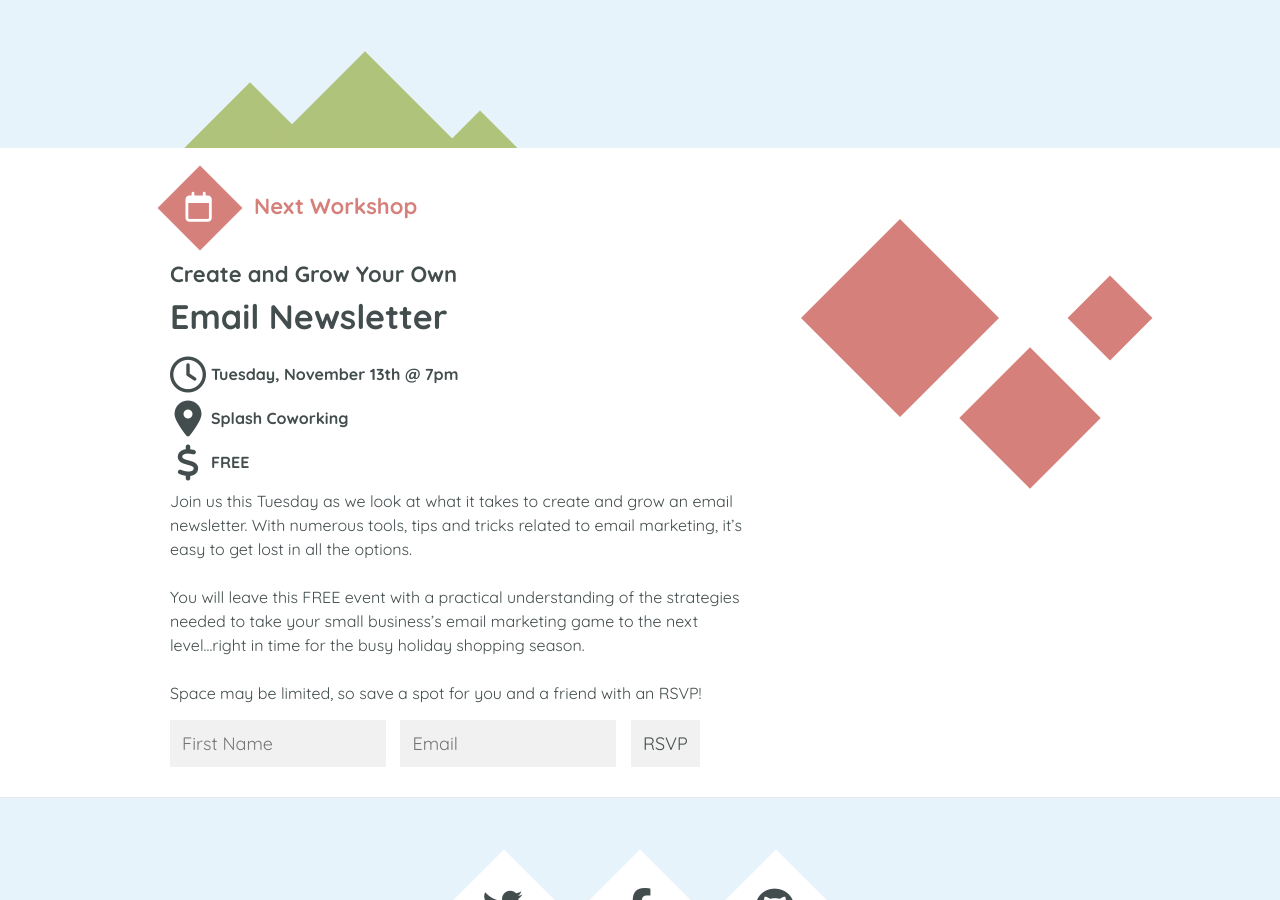
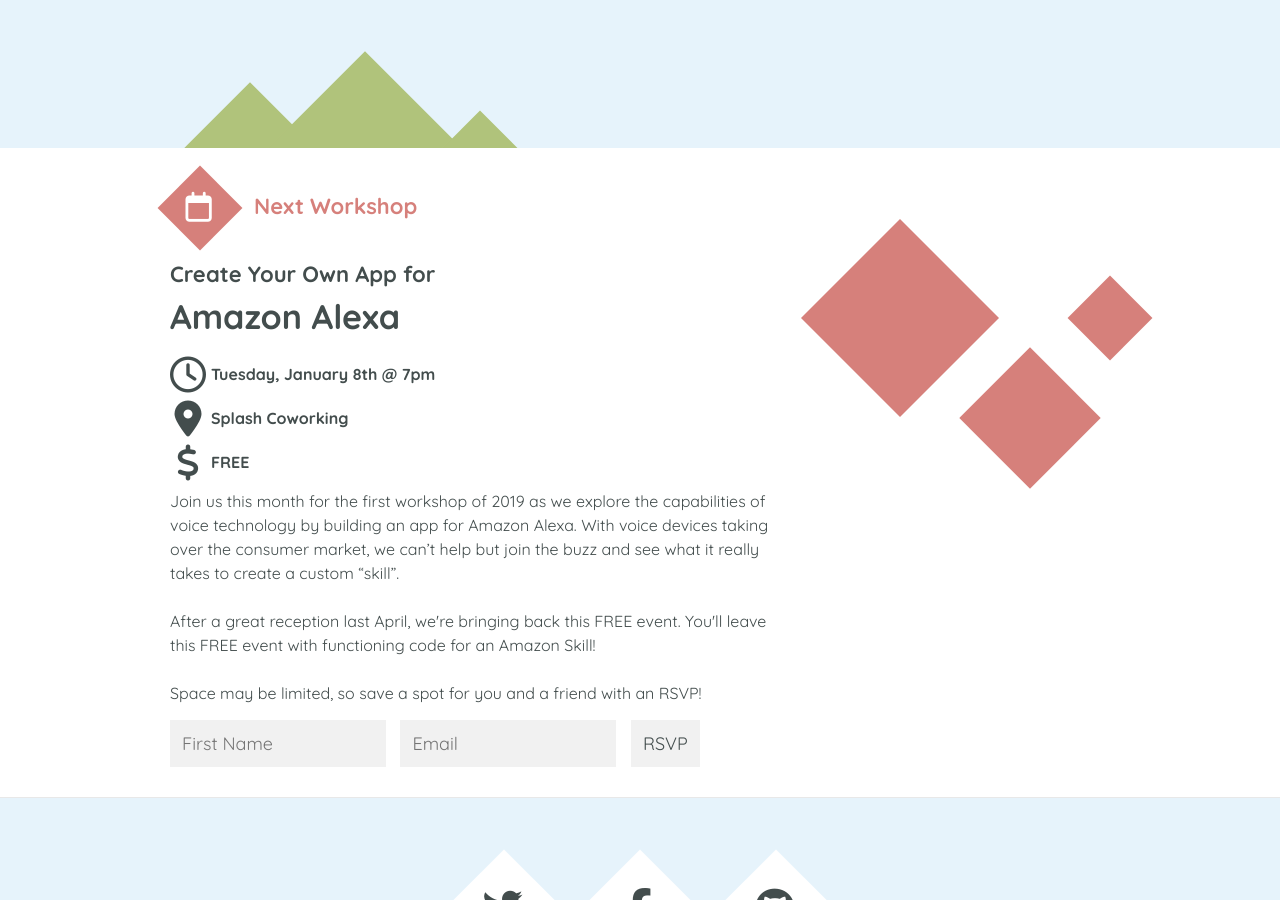
Before and after one commit to CommunityCodes/communitycodes.github.io, a Jekyll site: the page built from index.html, in a window 1280 px wide and 900 px high, scrolled down 451 px. Built offline with Jekyll 4.4.1, drawn with Linux system fonts in a browser that asks for light colours; nearby versions of some CDN libraries.

Commit message:
Update index.html for Jan event

```diff
--- a/index.html
+++ b/index.html
@@ -15,17 +15,17 @@
             <div class="icon"><i class="fa fa-calendar-o" aria-hidden="true"></i></div>
             <h2>Next Workshop</h2>
           </div>
-          <h4>Create and Grow Your Own</h4>
-          <h3>Email Newsletter</h3>
-          <div class="date"><i class="fa fa-clock-o" aria-hidden="true"></i><p>Tuesday, November 13th @ 7pm</p></div>
+          <h4>Create Your Own App for</h4>
+          <h3>Amazon Alexa</h3>
+          <div class="date"><i class="fa fa-clock-o" aria-hidden="true"></i><p>Tuesday, January 8th @ 7pm</p></div>
           <div class="location"><i class="fa fa-map-marker" aria-hidden="true"></i><a href="https://www.google.com/maps/dir/''/splashcoworking/data=!4m5!4m4!1m0!1m2!1m1!1s0x865ca8665edf10cf:0xe81fc4ee612c86a7?sa=X&ved=0ahUKEwjTo_y9kIHaAhUEd6wKHUuzAREQ9RcIfDAM" target="_blank"><p>Splash Coworking</p></a></div>
           <div class="free"><i class="fa fa-dollar" aria-hidden="true"></i><p>FREE</p></div>
           <!-- <div class="file"><i class="fa fa-file" aria-hidden="true"></i><a href="/game.html" download><p>game.html</p></a></div> -->
           <p class="description">
-            Join us this Tuesday as we look at what it takes to create and grow an email newsletter. With numerous tools, tips and tricks related to email marketing, it’s easy to get lost in all the options.
+            Join us this month for the first workshop of 2019 as we explore the capabilities of voice technology by building an app for Amazon Alexa. With voice devices taking over the consumer market, we can’t help but join the buzz and see what it really takes to create a custom “<a href="https://www.amazon.com/b?ie=UTF8&node=13727921011" target="_blank">skill</a>”.
             <br>
             <br>
-            You will leave this FREE event with a practical understanding of the strategies needed to take your small business’s email marketing game to the next level...right in time for the busy holiday shopping season.
+            After a great reception last April, we're bringing back this FREE event. You'll leave this FREE event with functioning code for an Amazon Skill!
             <br>
             <br>
             Space may be limited, so save a spot for you and a friend with an RSVP!
```
